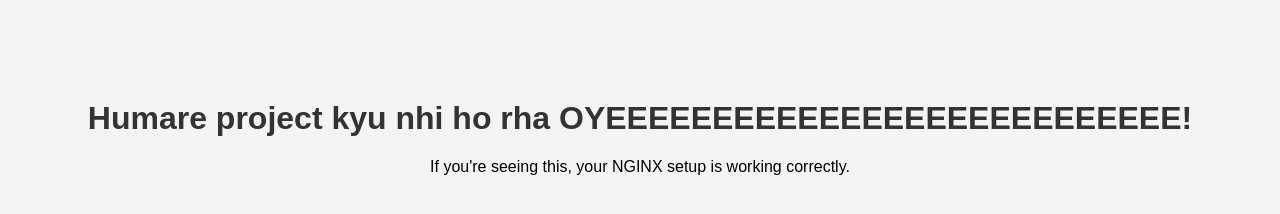
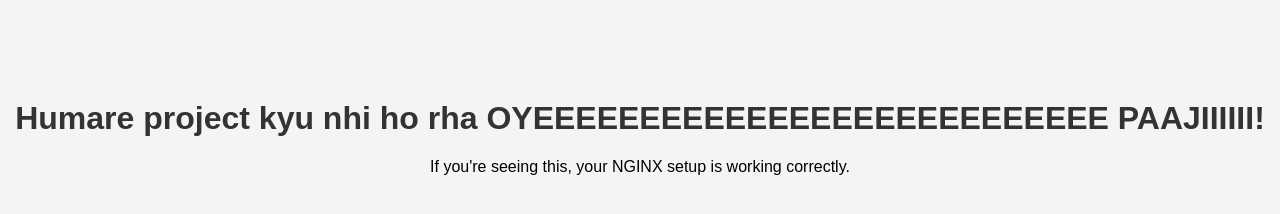
Before and after one commit to KushalpalSharma/depOps-testing, a plain HTML site: page index.html in a window 1280 px wide. Drawn offline with Linux system fonts and the light colour scheme.

Commit message:
kyu nhi ho rha

```diff
--- a/index.html
+++ b/index.html
@@ -16,7 +16,7 @@
   </style>
 </head>
 <body>
-  <h1>Humare project kyu nhi ho rha OYEEEEEEEEEEEEEEEEEEEEEEEEEEE!</h1>
+  <h1>Humare project kyu nhi ho rha OYEEEEEEEEEEEEEEEEEEEEEEEEEEE PAAJIIIIII!</h1>
   <p>If you're seeing this, your NGINX setup is working correctly.</p>
 </body>
 </html>
```
